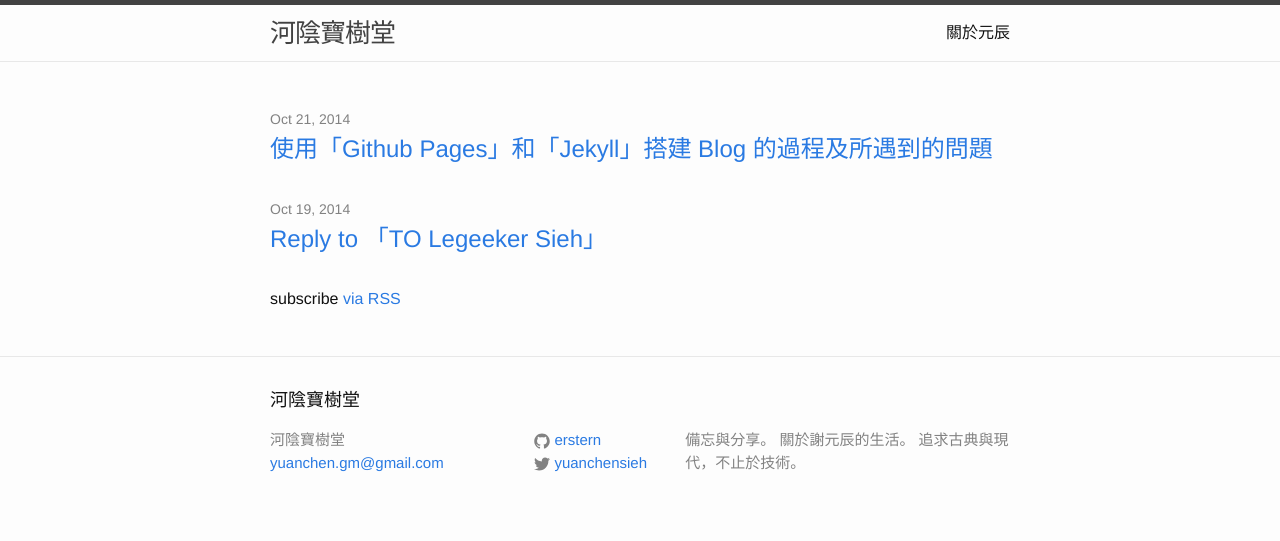
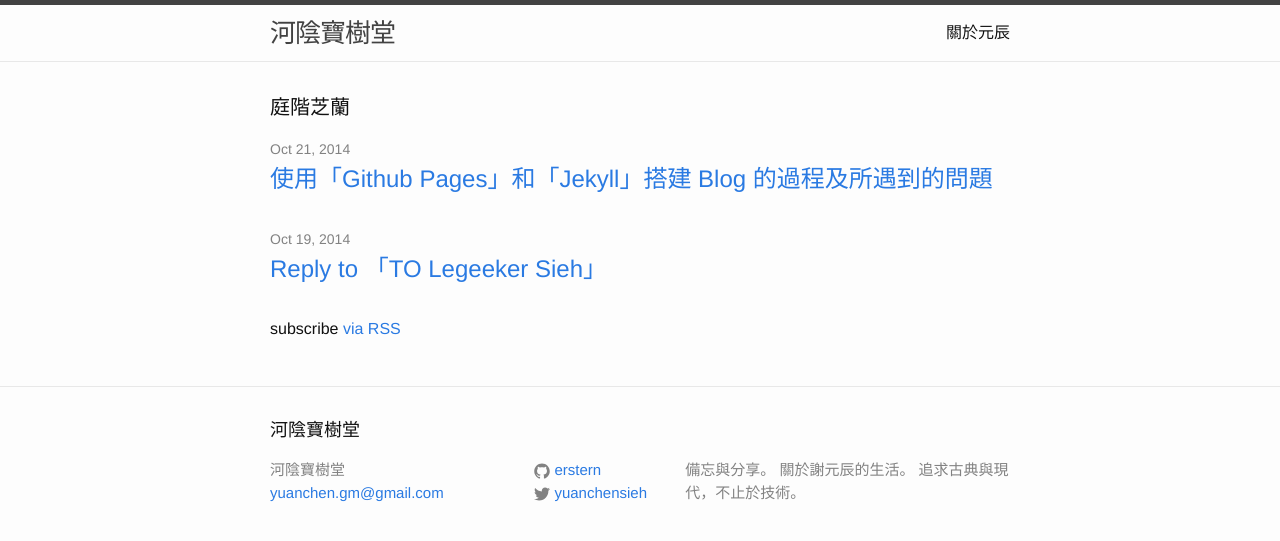
Before and after one commit to ba11aStone/erstern.github.io, a Jekyll site: the page built from index.html, in a window 1280 px wide. Shown: the top 541 px of the page. Built offline with Jekyll 4.4.1, drawn with Linux system fonts in a browser that asks for light colours; the list of posts is cut into pages by our own code.

Commit message:
-樹式拼音

```diff
--- a/index.html
+++ b/index.html
@@ -4,7 +4,7 @@ layout: default
 
 <div class="home">
 
-  <h1 class="page-heading">{{ 庭階芝蘭 | 樹式拼音 }}</h1>
+  <h1 class="page-heading">庭階芝蘭</h1>
 
   <ul class="post-list">
     {% for post in site.posts %}
```
